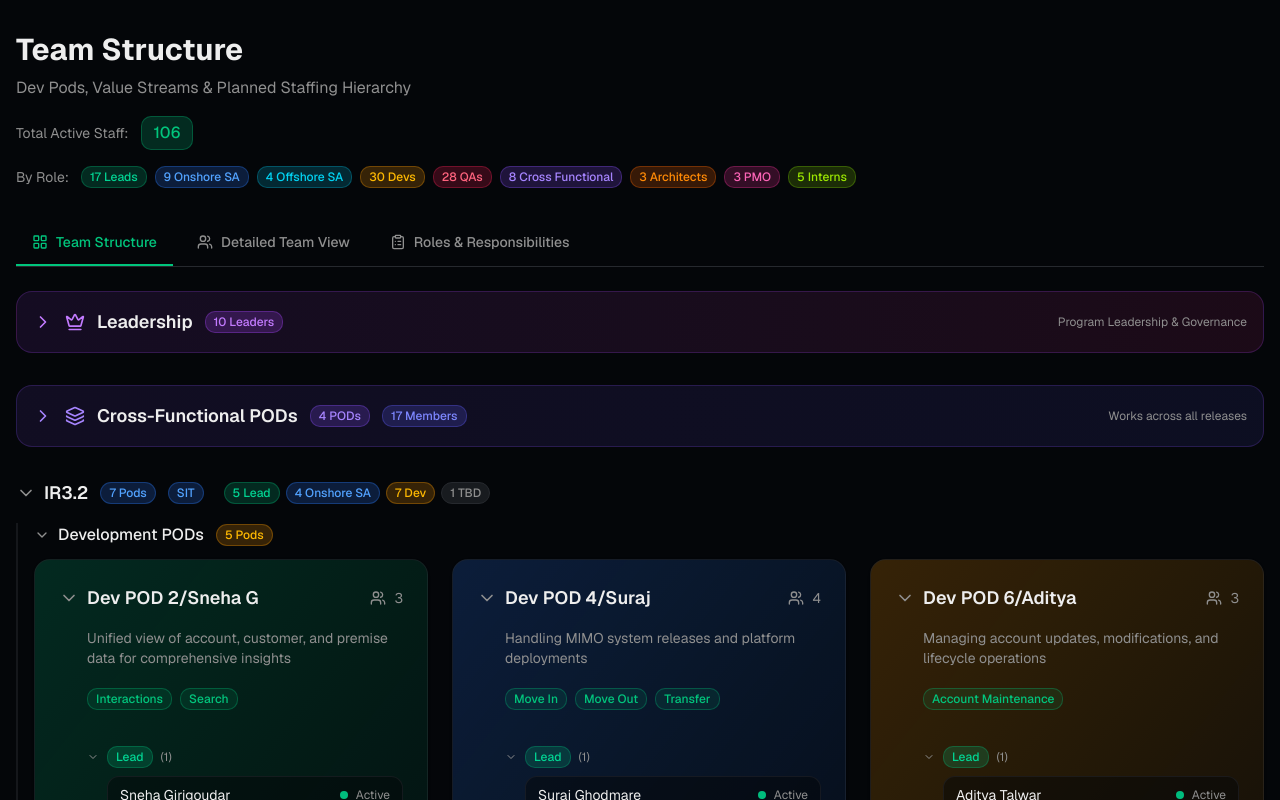
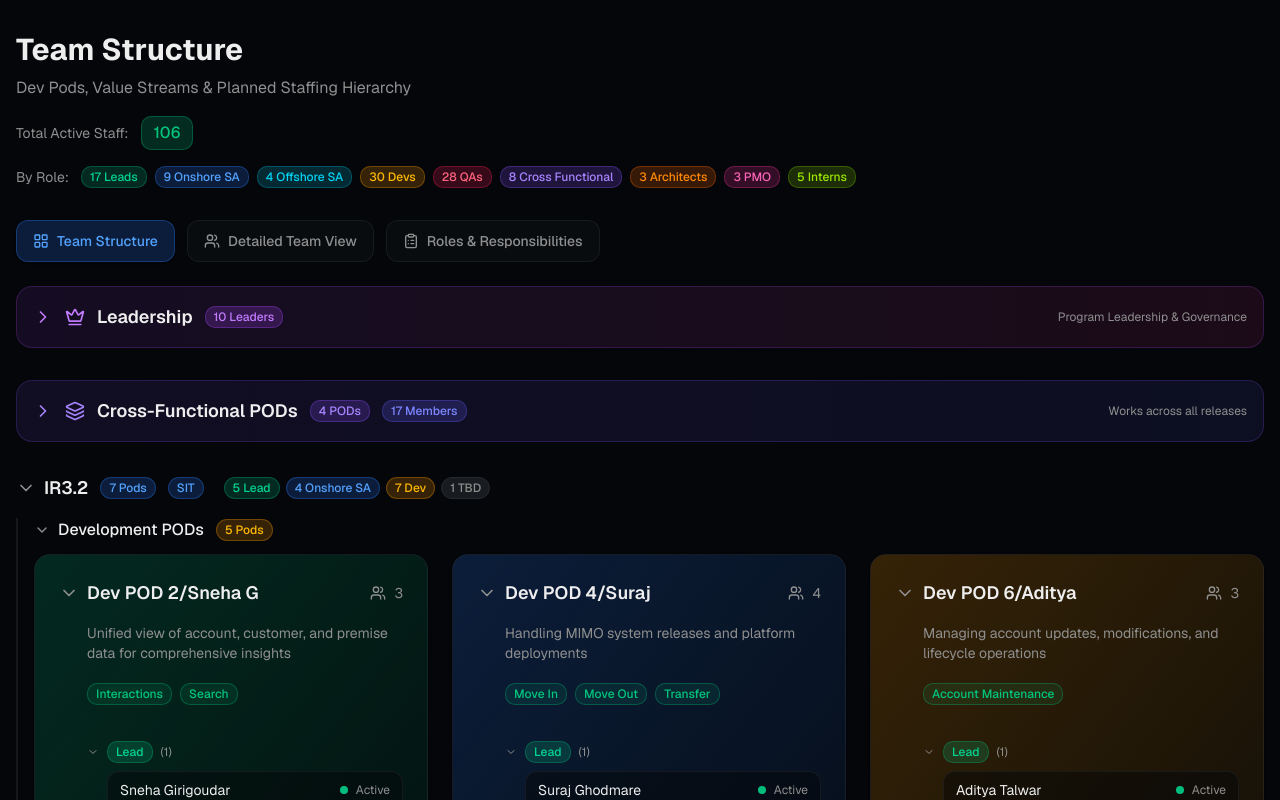
Before and after one commit to 32131234432ws/Team-Structure, a Next.js app: page / in a window 1280 px wide. Shown: the top 800 px of the page. Built offline with nearby package versions, Linux system fonts and the light colour scheme.

Commit message:
style: style tabs with semi-transparent colored tiles
Add rounded corners, border colors, and hover effects for tabs.

#VERCEL_SKIP

```diff
--- a/components/team-page-tabs.tsx
+++ b/components/team-page-tabs.tsx
@@ -16,14 +16,14 @@ export function TeamPageTabs({ structureView, detailedView, rolesView }: TeamPag
   return (
     <div>
       {/* Tab Navigation */}
-      <div className="flex items-center gap-2 mb-6 border-b border-border">
+      <div className="flex items-center gap-3 mb-6">
         <button
           onClick={() => setActiveTab("structure")}
           className={cn(
-            "flex items-center gap-2 px-4 py-3 text-sm font-medium border-b-2 transition-colors",
+            "flex items-center gap-2 px-4 py-2.5 text-sm font-medium rounded-lg border transition-all",
             activeTab === "structure"
-              ? "border-primary text-primary"
-              : "border-transparent text-muted-foreground hover:text-foreground"
+              ? "bg-blue-500/20 text-blue-400 border-blue-500/30 shadow-sm"
+              : "bg-muted/30 text-muted-foreground border-border/50 hover:bg-muted/50 hover:text-foreground"
           )}
         >
           <LayoutGrid className="h-4 w-4" />
@@ -32,10 +32,10 @@ export function TeamPageTabs({ structureView, detailedView, rolesView }: TeamPag
         <button
           onClick={() => setActiveTab("detailed")}
           className={cn(
-            "flex items-center gap-2 px-4 py-3 text-sm font-medium border-b-2 transition-colors",
+            "flex items-center gap-2 px-4 py-2.5 text-sm font-medium rounded-lg border transition-all",
             activeTab === "detailed"
-              ? "border-primary text-primary"
-              : "border-transparent text-muted-foreground hover:text-foreground"
+              ? "bg-emerald-500/20 text-emerald-400 border-emerald-500/30 shadow-sm"
+              : "bg-muted/30 text-muted-foreground border-border/50 hover:bg-muted/50 hover:text-foreground"
           )}
         >
           <Users className="h-4 w-4" />
@@ -44,10 +44,10 @@ export function TeamPageTabs({ structureView, detailedView, rolesView }: TeamPag
         <button
           onClick={() => setActiveTab("roles")}
           className={cn(
-            "flex items-center gap-2 px-4 py-3 text-sm font-medium border-b-2 transition-colors",
+            "flex items-center gap-2 px-4 py-2.5 text-sm font-medium rounded-lg border transition-all",
             activeTab === "roles"
-              ? "border-primary text-primary"
-              : "border-transparent text-muted-foreground hover:text-foreground"
+              ? "bg-amber-500/20 text-amber-400 border-amber-500/30 shadow-sm"
+              : "bg-muted/30 text-muted-foreground border-border/50 hover:bg-muted/50 hover:text-foreground"
           )}
         >
           <ClipboardList className="h-4 w-4" />
```
